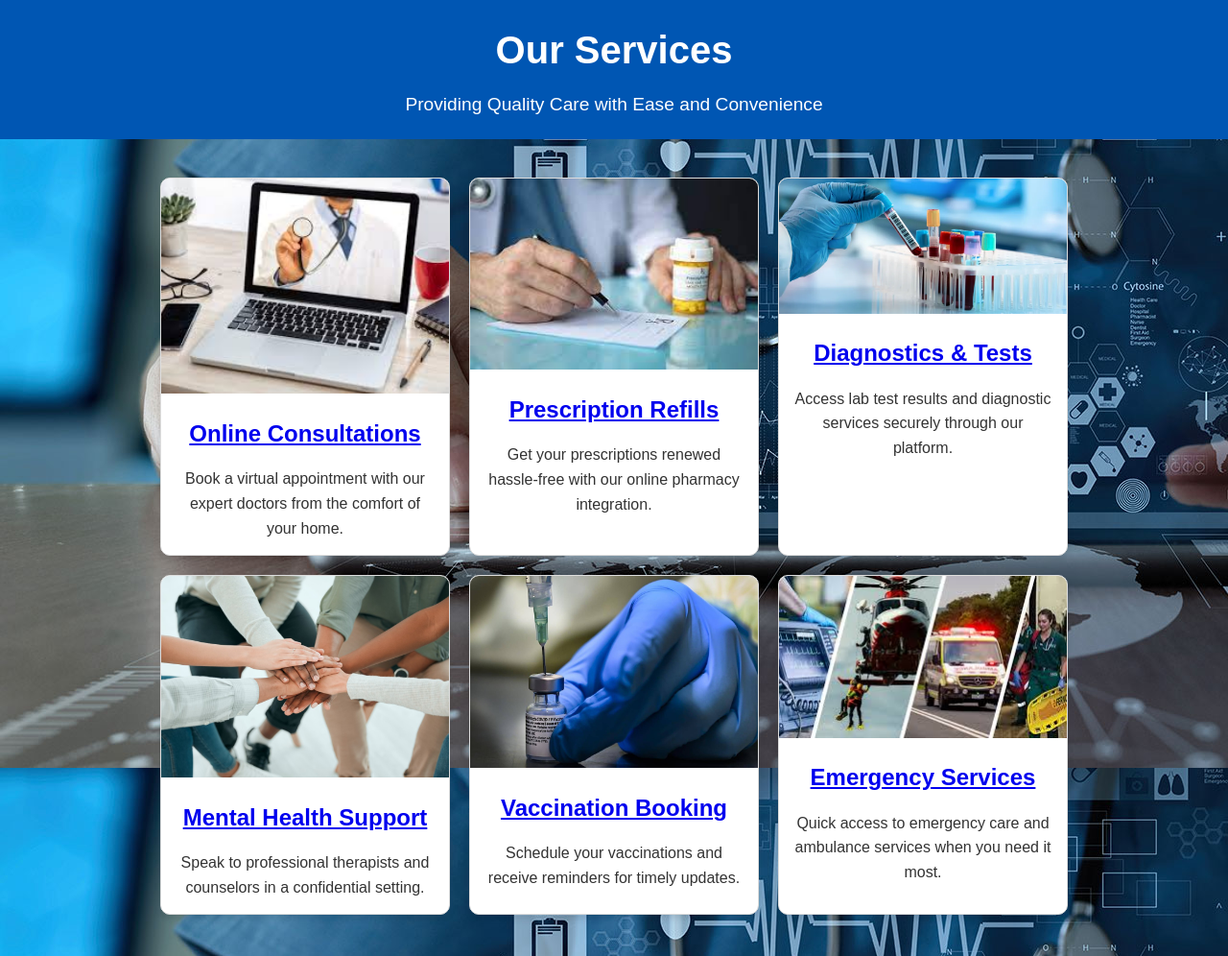
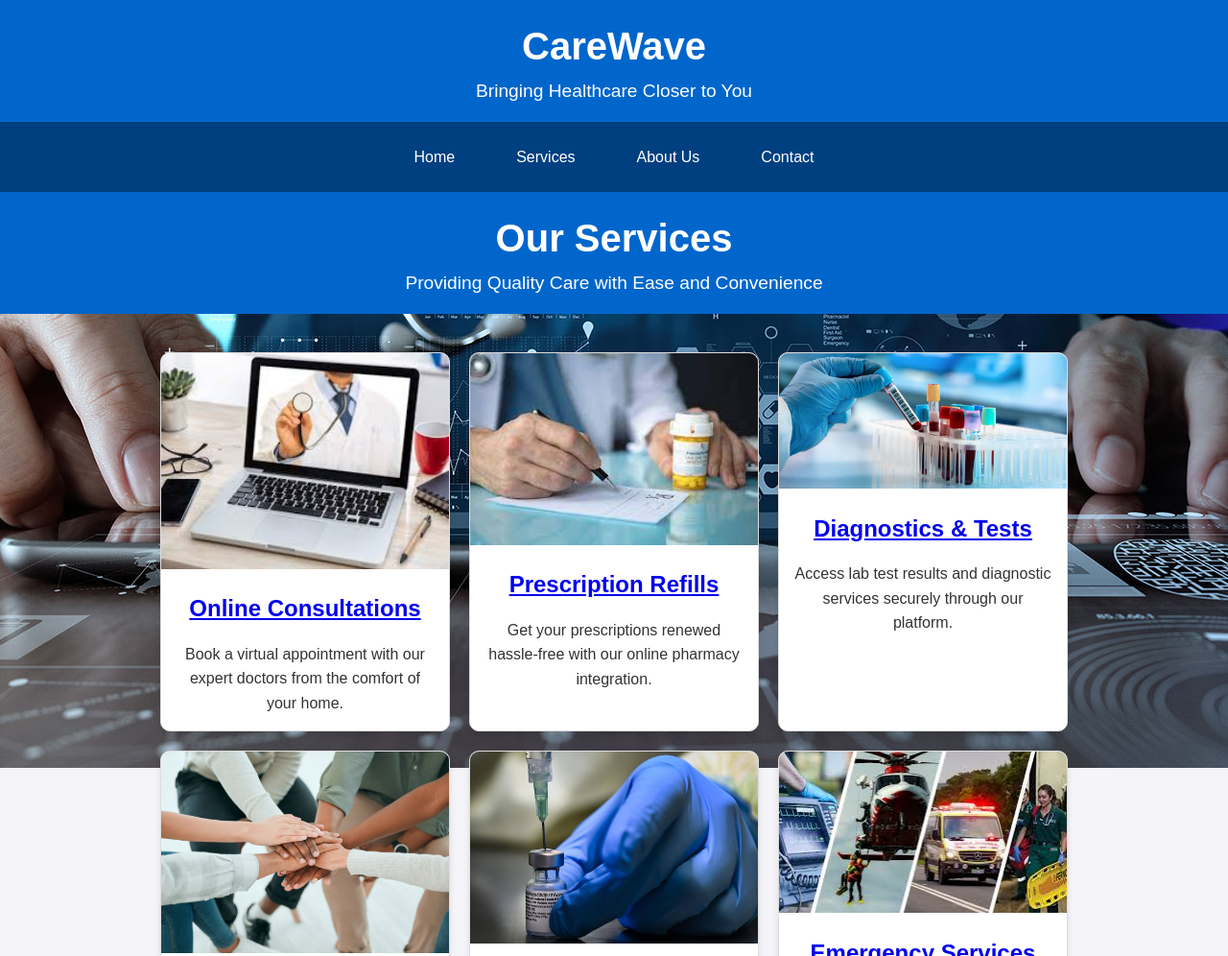
Before and after one commit to RKirushanth/PROJECT-CSC3132, a plain HTML site: page PROJECT/sevices.html in a window 1280 px wide. Shown: the top 996 px of the page at 96% size. Drawn offline with Linux system fonts and the light colour scheme.

Commit message:
name changed

```diff
--- a/PROJECT/sevices.html
+++ b/PROJECT/sevices.html
@@ -5,8 +5,21 @@
     <meta name="viewport" content="width=device-width, initial-scale=1.0">
     <title>Our Services - Hospital Online Clinic</title>
     <link rel="stylesheet" href="services.css">
+    <link rel="stylesheet" href="styles.css">
 </head>
 <body>
+    <header>
+        <h1>CareWave</h1>
+        <p>Bringing Healthcare Closer to You</p>
+    </header>
+    <nav>
+
+        <a href="index.html">Home</a>
+        <a href="sevices.html">Services</a>
+        <a href="about_us.html">About Us</a>
+        <a href="contact.html">Contact</a>
+
+    </nav>
 
 <header>
     <h1>Our Services</h1>
```
